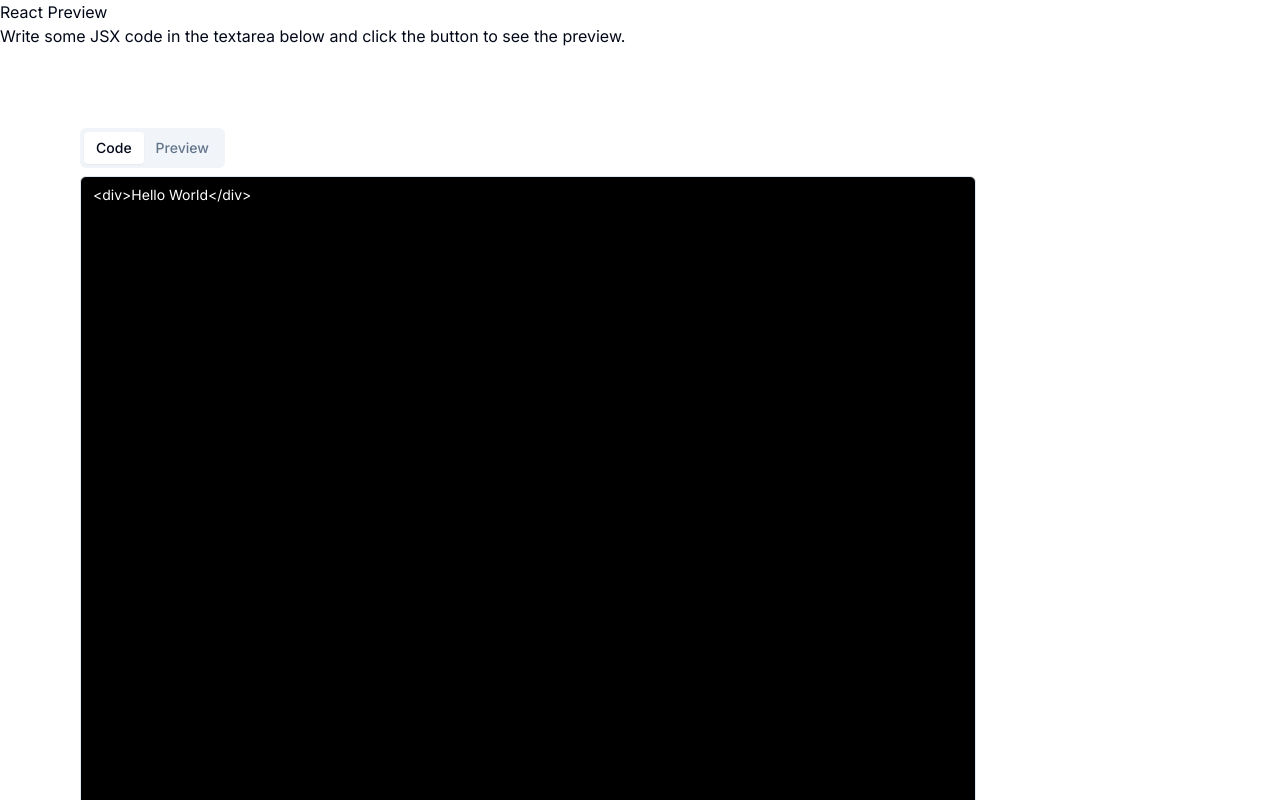
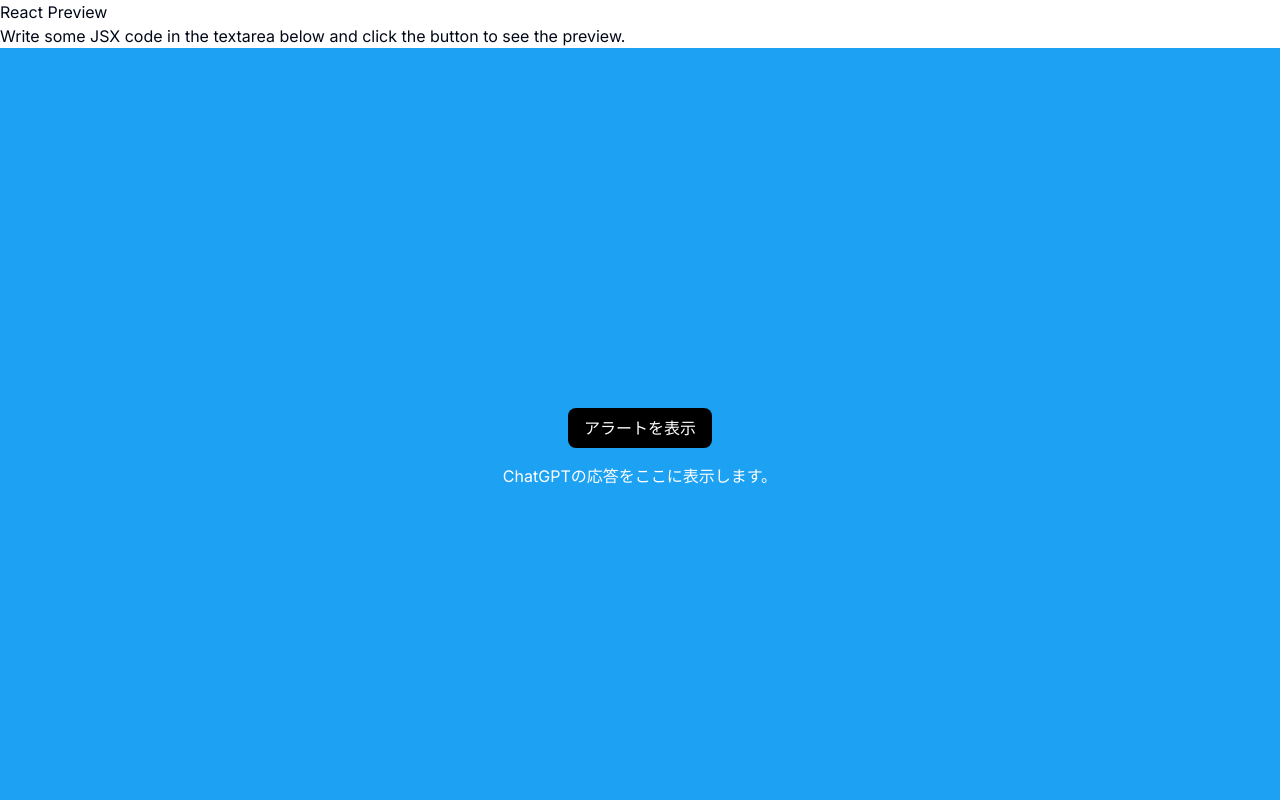
Before and after one commit to alfirus/nextjs-supabase-template, a Next.js app: page /react_preview in a window 1280 px wide. Shown: the top 800 px of the page. Built offline with nearby package versions, Linux system fonts and the light colour scheme.

Commit message:
ダミーAPIの実装

```diff
--- /dev/null
+++ b/app/api/integrations/chat-gpt/conversationgpt4/route.ts
@@ -0,0 +1,18 @@
+import { NextResponse } from "next/server";
+
+export async function POST(request: Request) {
+  const body = await request.json();
+
+  const response = {
+    choices: [
+      {
+        message: {
+          role: "assistant",
+          content: "This is a test response from the GPT-4 API.",
+        },
+      },
+    ],
+  };
+
+  return NextResponse.json(response);
+}
--- a/app/react_preview/page.tsx
+++ b/app/react_preview/page.tsx
@@ -1,11 +1,51 @@
-import PreviewReactComponent from "@/components/PreviewReactComponent"
+"use client"
+import React from 'react';
+
+function MainComponent() {
+  const [isLoading, setIsLoading] = React.useState(false);
+  const [chatResponse, setChatResponse] = React.useState('');
+
+  const fetchChatGPTResponse = async () => {
+    setIsLoading(true);
+    const response = await fetch('/api/integrations/chat-gpt/conversationgpt4', {
+      method: 'POST',
+      headers: {
+        'Content-Type': 'application/json',
+      },
+      body: JSON.stringify({
+        messages: [{
+          role: "user",
+          content: "Create a React component"
+        }],
+        system_prompt: 'Explain how to create a React component',
+      }),
+    });
+    const data = await response.json();
+    setChatResponse(data.choices[0].message.content);
+    setIsLoading(false);
+  };
+
+  return (
+    <div className="flex flex-col justify-center items-center h-screen bg-[#1DA1F2]">
+      <button
+        onClick={fetchChatGPTResponse}
+        className="text-white font-roboto bg-[#000000] mb-4 py-2 px-4 rounded-lg hover:bg-[#14171A] focus:outline-none focus:ring-2 focus:ring-[#1C9CEA] focus:ring-opacity-50"
+      >
+        {isLoading ? '読み込み中...' : 'アラートを表示'}
+      </button>
+      <div className="text-white font-roboto max-w-xl text-center">
+        {chatResponse ? chatResponse : 'ChatGPTの応答をここに表示します。'}
+      </div>
+    </div>
+  );
+}
 
 export default function Page() {
   return (
     <div className="w-full">
       <h1>React Preview</h1>
       <p>Write some JSX code in the textarea below and click the button to see the preview.</p>
-      <PreviewReactComponent />
+      <MainComponent />
     </div>
-  )
+  );
 }
```
